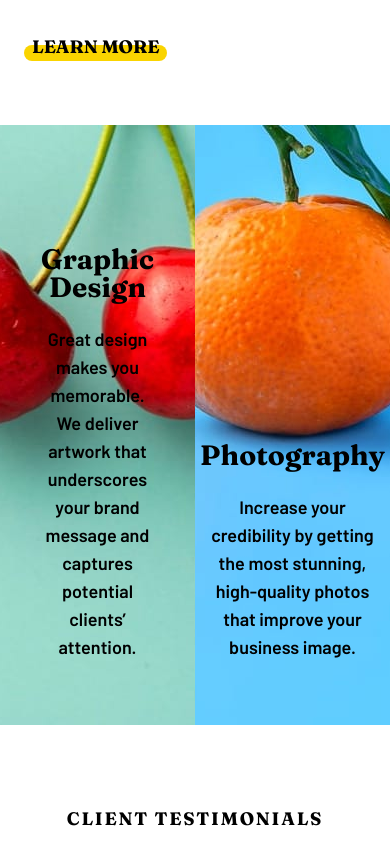
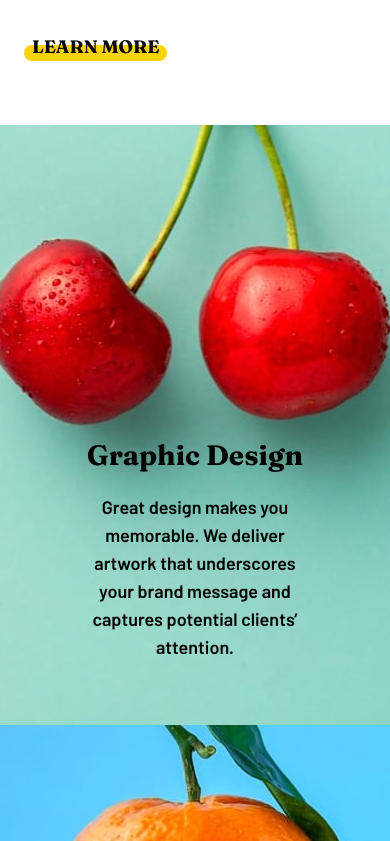
Before and after one commit to dominikrubroeder/sunnyside-agency-landing-page, a Next.js app: page / in a window 390 px wide. Shown: the part 2243-3084 px from the top of the page. Built offline with nearby package versions, Linux system fonts and the light colour scheme.

Commit message:
Optimize responsive use

```diff
--- a/src/app/page.tsx
+++ b/src/app/page.tsx
@@ -41,7 +41,7 @@ export default function Home() {
             extend your brand in digital places."
       />
 
-      <section className="grid min-h-[37.5rem] grid-cols-2">
+      <section className="grid md:grid-cols-2">
         <TextOnImage
           title="Graphic Design"
           text="Great design makes you memorable. We deliver artwork that underscores
--- a/src/components/Navigation.tsx
+++ b/src/components/Navigation.tsx
@@ -27,7 +27,7 @@ export default function Navigation({ viewport = "Desktop" }: NavigationProps) {
   const navigation = data.map(({ title, href }, index) => (
     <li
       key={index}
-      className="list-none text-center hover:text-black md:text-left"
+      className="list-none text-center hover:text-black md:text-left md:hover:text-white"
     >
       <Link href={`#${href}`}>{title}</Link>
     </li>
--- a/src/components/TextOnImage.tsx
+++ b/src/components/TextOnImage.tsx
@@ -12,7 +12,7 @@ export default function TextOnImage({
   imageSource,
 }: TextOnImageProps) {
   return (
-    <div className="relative">
+    <div className="relative h-[37.5rem]">
       <Image
         src={imageSource}
         alt="TextOnImage"
@@ -20,7 +20,7 @@ export default function TextOnImage({
         objectFit="cover"
       />
       <div className="absolute bottom-16 left-1/2 z-10 min-h-[8rem] -translate-x-1/2 text-center">
-        <h2 className="mb-6 font-fraunces text-[1.75rem]">{title}</h2>
+        <h2 className="mb-6 w-max font-fraunces text-[1.75rem]">{title}</h2>
         <p>{text}</p>
       </div>
     </div>
```
